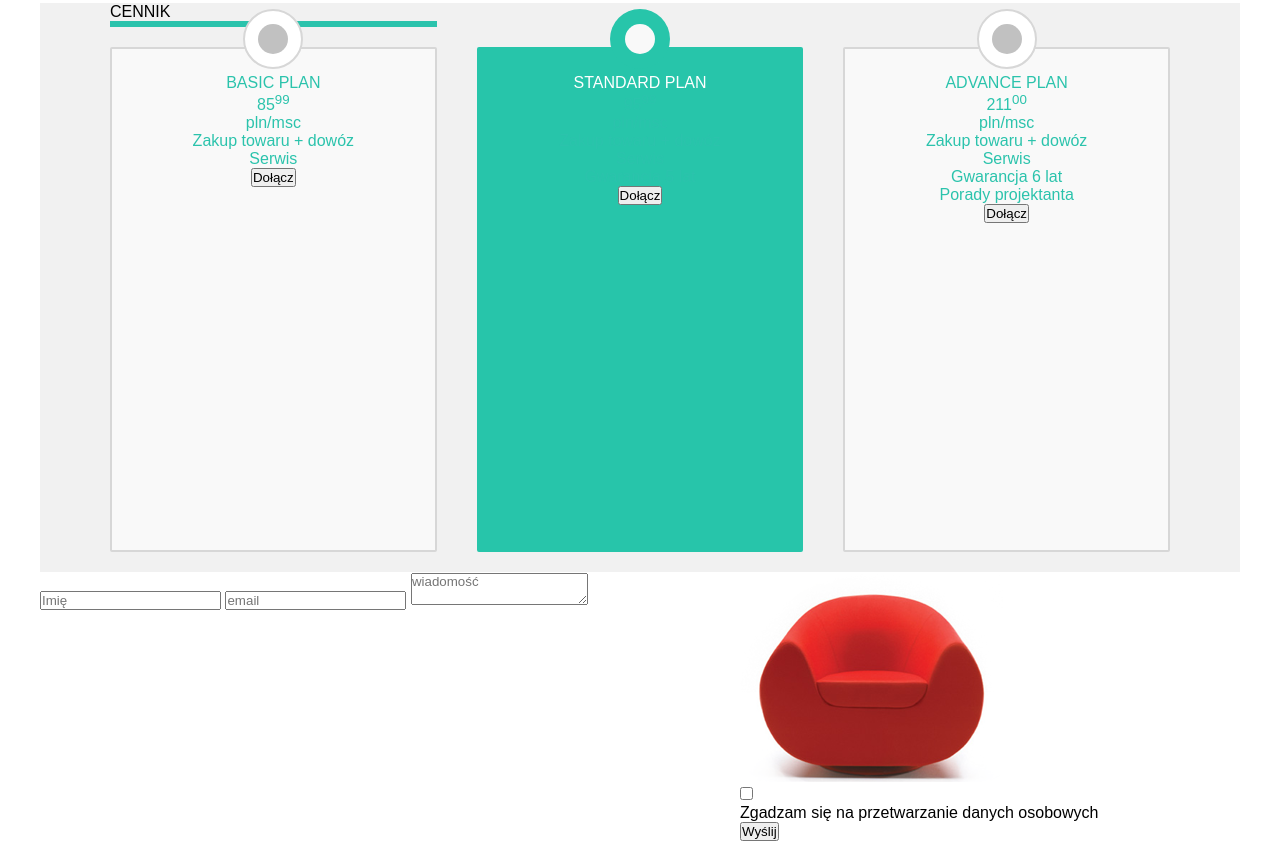
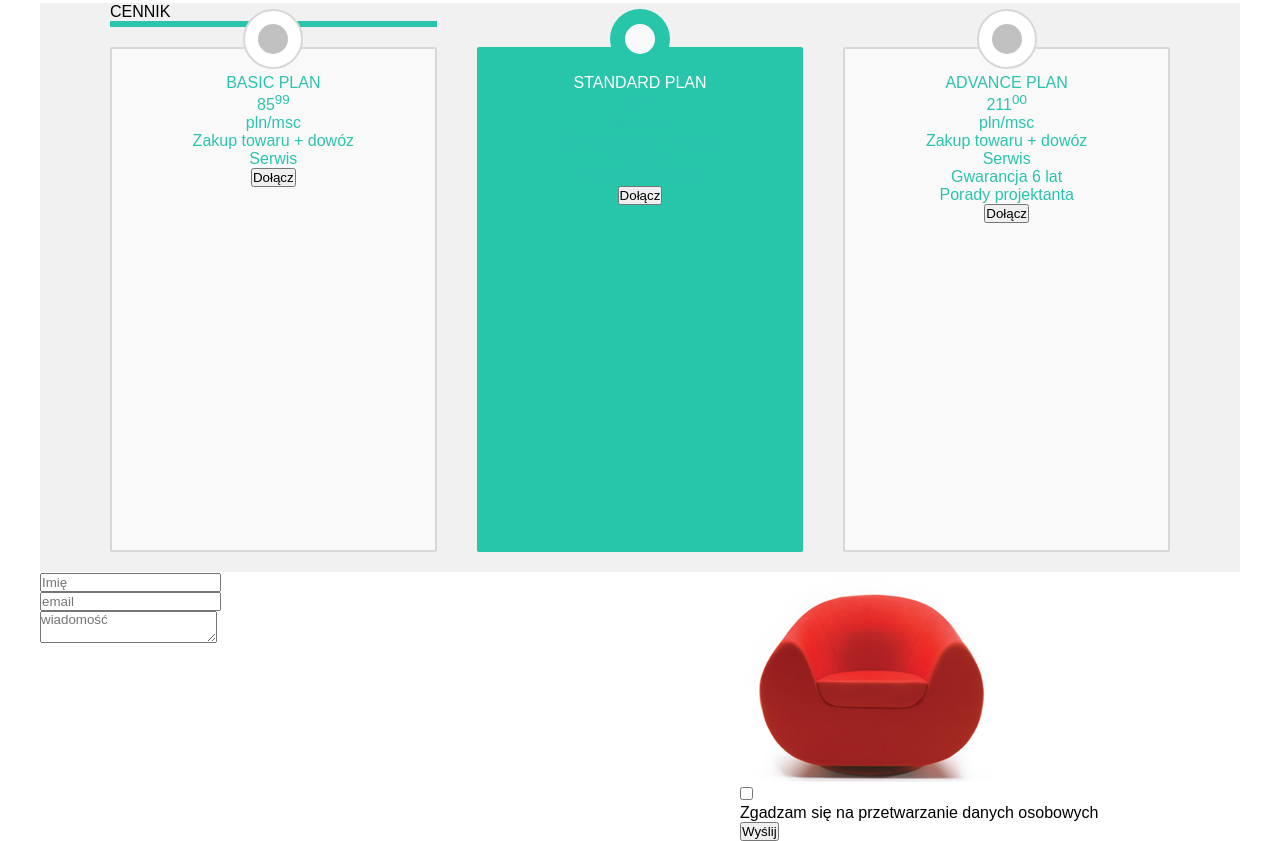
Before and after one commit to pawelweglowski/Sit-on-chair, a plain HTML site: page index.html in a window 1280 px wide. Shown: the part 893-1734 px from the top of the page. Drawn offline with Linux system fonts and the light colour scheme.

Commit message:
poprawki

```diff
--- a/index.html
+++ b/index.html
@@ -183,11 +183,19 @@
                             </div>
                         </div>
                         <div class="row">
+                           <div class="col-12">
                             <form>
+                               <div class="row">
                                 <input type="text" name="username" placeholder="Imię">
+                               </div>
+                               <div class="row">
                                 <input type="text" name="email" placeholder="email">
+                               </div>
+                               <div class="row">
                                 <textarea name="text" placeholder="wiadomość"></textarea>
+                               </div>
                             </form>
+                           </div>
                         </div>
                     </div>
                     <div class="col-5">
```
